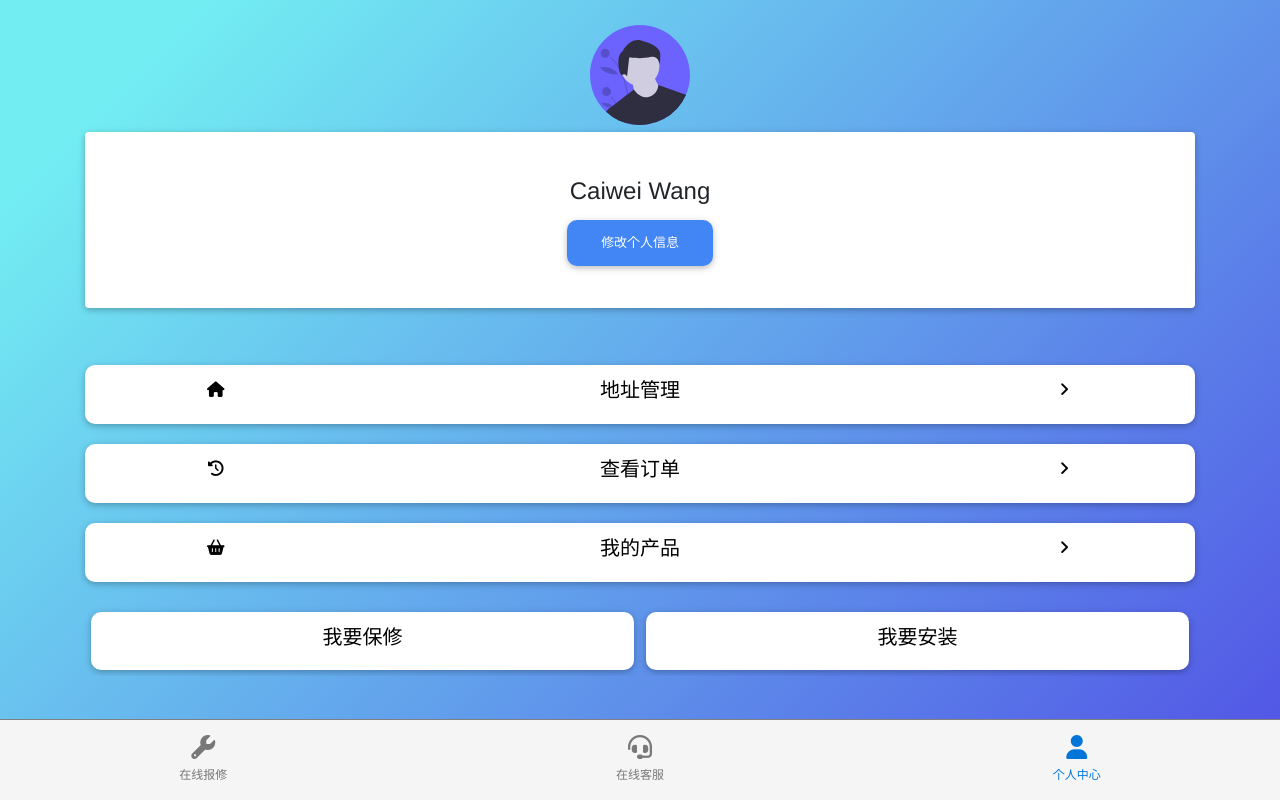
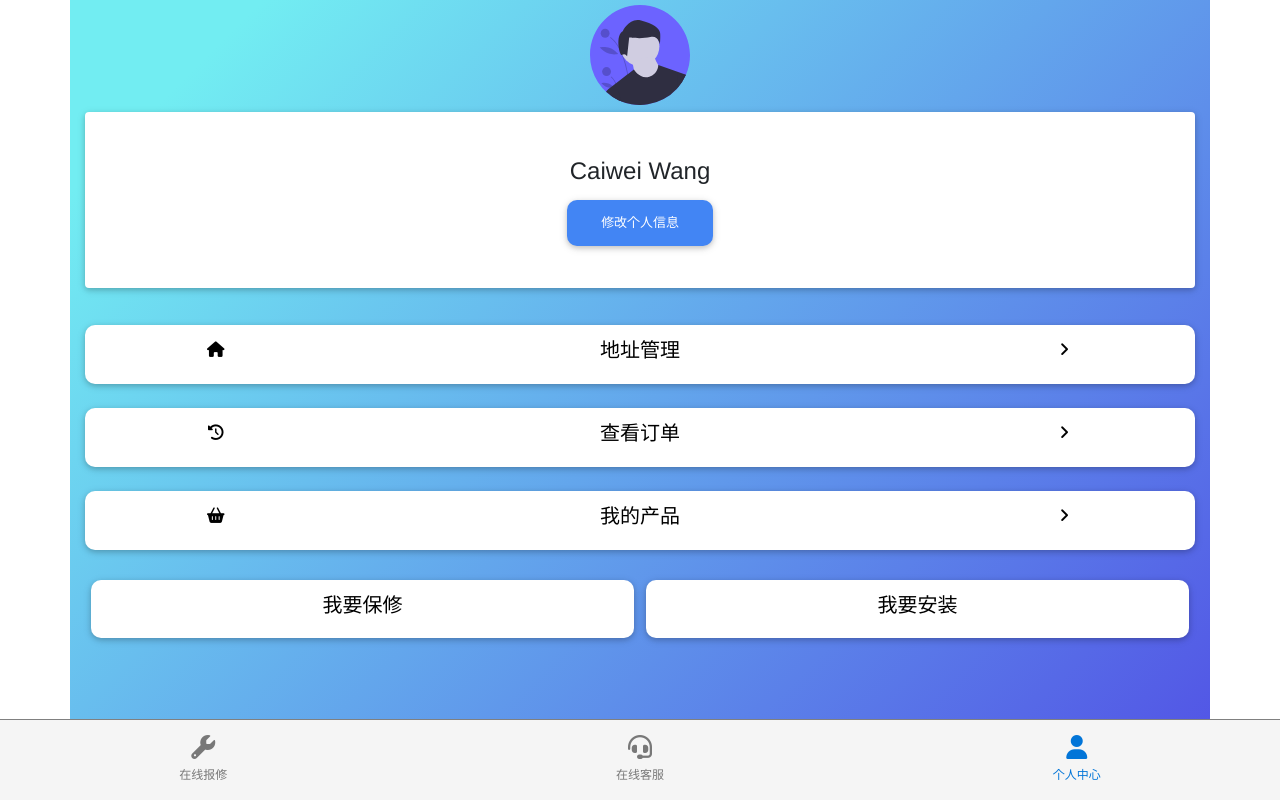
Before and after one commit to wendyw1999/wendyw1999.github.io, a plain HTML site: page profile.html in a window 1280 px wide. Drawn offline with nearby package versions, Linux system fonts and the light colour scheme.

Commit message:
changed background &header

```diff
--- a/profile.html
+++ b/profile.html
@@ -21,7 +21,7 @@
 
 
 
-    <section class = "container" id = "profile">
+    <section class = "container background  " id = "profile">
         <!-- Card -->
 
         <div class="card" id = "profile-card">
@@ -69,6 +69,7 @@
                   </div>
 
             </button>
+            <br>
 
 
             <button class="btn btn-light btn-block profile-function">
@@ -86,6 +87,7 @@
                   </div>
 
             </button>
+            <br>
 
             <button class="btn btn-light btn-block profile-function">
 
@@ -137,7 +139,9 @@
           </button>
 
               </div>
+
           </div>
+
 
 
               <!-- Card -->
@@ -180,8 +184,14 @@
 
 
 
+            <br>
+            <br>
+            <br>
+            <br>
+            <br>
+            <br>
+        </section>
 
-        </section>
 
 
         <!-- <button class="btn btn-primary btn-block"><i class="far fa-edit"></i> 添加/修改地址</button>
--- a/wechat.css
+++ b/wechat.css
@@ -36,8 +36,9 @@ p {
     position:white;
 
 }
-.background-reduced {
+.background-header {
     background-image: linear-gradient( 135deg, #72EDF2 10%, #5151E5 100%);
+    min-height:80px;
 
 }
 
@@ -46,7 +47,7 @@ p {
     background:white;
     margin-top:10px;
 }
-body {
+body .background {
     background-image: linear-gradient( 135deg, #72EDF2 10%, #5151E5 100%);
 
     /* color:	rgb(120, 120, 120); */
@@ -227,8 +228,8 @@ img {
     /* background:white; */
     /* background-image: linear-gradient( 135deg, #72EDF2 10%, #5151E5 100%); */
 
-    margin-top:20px;
-    position:absolute;
+    padding-top:20px;
+    position:relative;
     overflow:scroll;
     -webkit-overflow-scrolling:touch;
 }
```
Also changed, not shown: index.html (+2 -1 lines).
